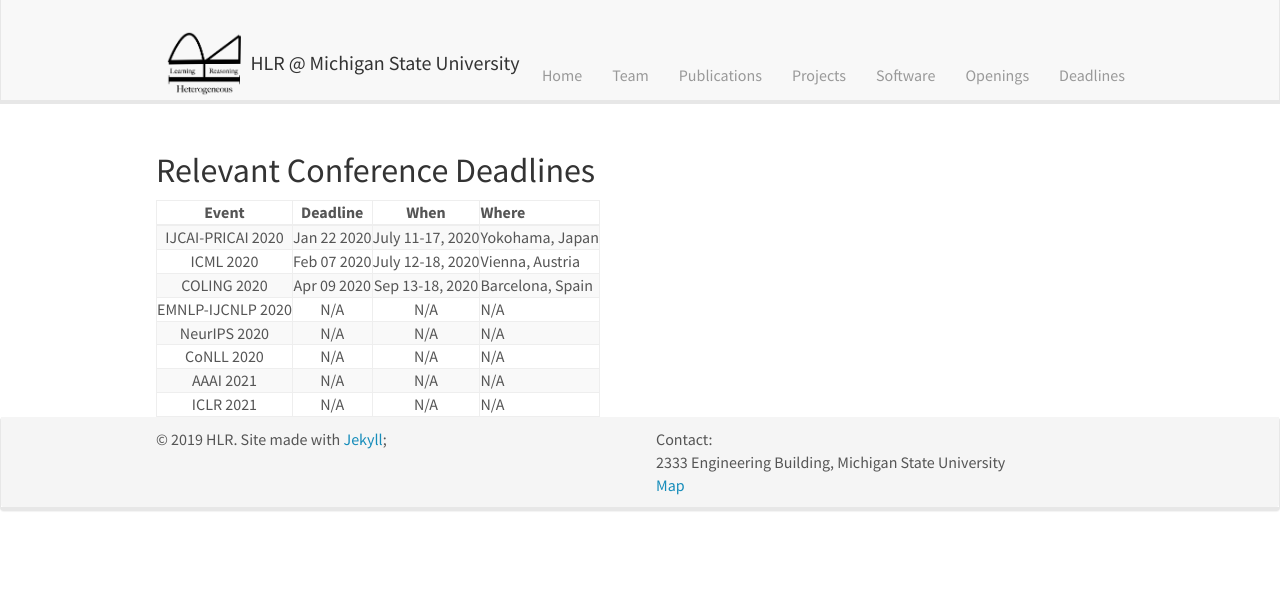
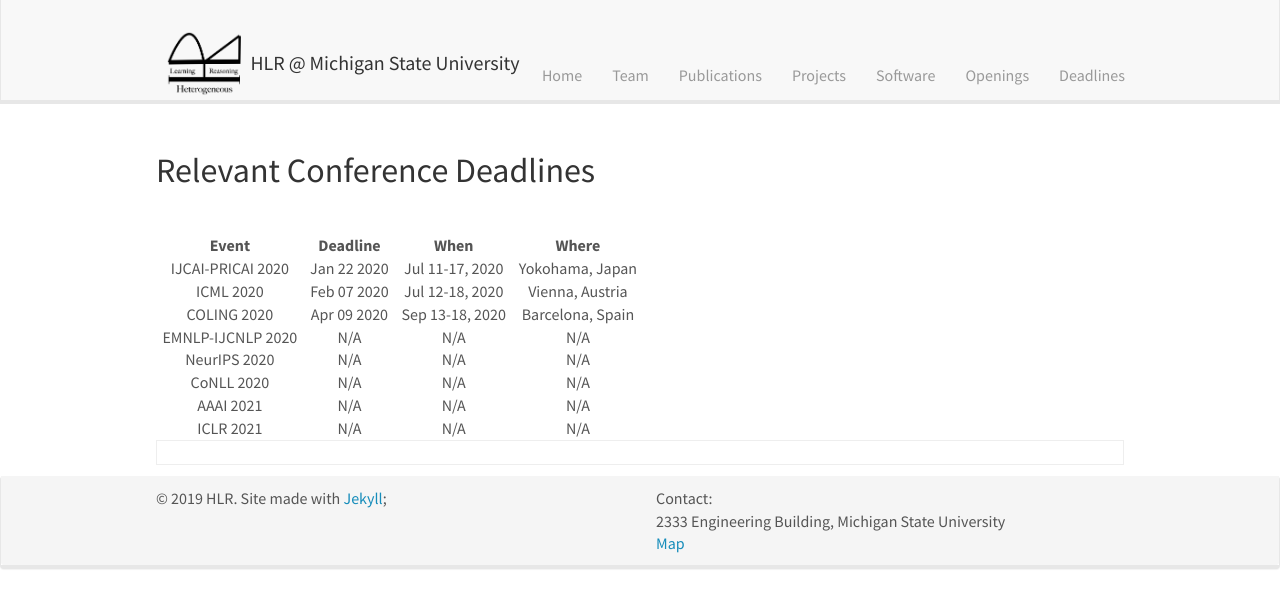
Before and after one commit to HLR/HLR.github.io, a Jekyll site: the page built from _pages/deadlines.md, in a window 1280 px wide. Shown: the top 608 px of the page. Built offline with Jekyll 4.4.1, drawn with Linux system fonts in a browser that asks for light colours; nearby versions of some CDN libraries.

Commit message:
Update deadlines.md
Adding {:.table-striped .table-bordered} and white spaces.

```diff
--- a/_pages/deadlines.md
+++ b/_pages/deadlines.md
@@ -9,14 +9,21 @@
 
 ## Relevant Conference Deadlines
 
+&nbsp;
+&nbsp;
+
 | Event  |  Deadline  | When  |  Where  |
-|:-:|:-:|:-:|---|
-| IJCAI-PRICAI 2020  | Jan 22 2020  | July 11-17, 2020  | Yokohama, Japan  |
-| ICML 2020  | Feb 07 2020   | July 12-18, 2020  | Vienna, Austria  |
-| COLING 2020  |  Apr 09 2020  | Sep 13-18, 2020  | Barcelona, Spain  |
-| EMNLP-IJCNLP 2020  | N/A  | N/A  | N/A  |
-| NeurIPS 2020  | N/A  | N/A  | N/A  |
-| CoNLL 2020  | N/A  | N/A  | N/A  |
-| AAAI 2021  | N/A  | N/A  | N/A  |
-| ICLR 2021  | N/A  | N/A  | N/A  |
+|:-:|:-:|:-:|:-:|
+| &nbsp; IJCAI-PRICAI 2020 &nbsp; | &nbsp; Jan 22 2020  &nbsp; | &nbsp;  Jul 11-17, 2020 &nbsp; | &nbsp; Yokohama, Japan &nbsp; |
+| &nbsp; ICML 2020  &nbsp; | &nbsp;  Feb 07 2020   &nbsp; | &nbsp; Jul 12-18, 2020  &nbsp; | &nbsp;  Vienna, Austria &nbsp; |
+| &nbsp; COLING 2020  &nbsp; | &nbsp;   Apr 09 2020   &nbsp; | &nbsp; Sep 13-18, 2020   &nbsp; | &nbsp;  Barcelona, Spain &nbsp; |
+| &nbsp; EMNLP-IJCNLP 2020  &nbsp; | &nbsp; N/A  &nbsp; | &nbsp;  N/A   &nbsp; | &nbsp;  N/A &nbsp; |
+| &nbsp; NeurIPS 2020   &nbsp; | &nbsp;  N/A   &nbsp; | &nbsp;  N/A   &nbsp; | &nbsp;  N/A &nbsp; |
+| &nbsp; CoNLL 2020  &nbsp; | &nbsp;  N/A  &nbsp; | &nbsp;  N/A   &nbsp; | &nbsp;  N/A  &nbsp;|
+| &nbsp; AAAI 2021  &nbsp; | &nbsp;  N/A   &nbsp; | &nbsp; N/A   &nbsp; | &nbsp;  N/A  &nbsp;|
+| &nbsp; ICLR 2021  &nbsp; | &nbsp;  N/A   &nbsp; | &nbsp;  N/A   &nbsp; | &nbsp;  N/A &nbsp; |
+
+&nbsp;
+&nbsp;
+&nbsp;
 {:.table-striped .table-bordered}
```
